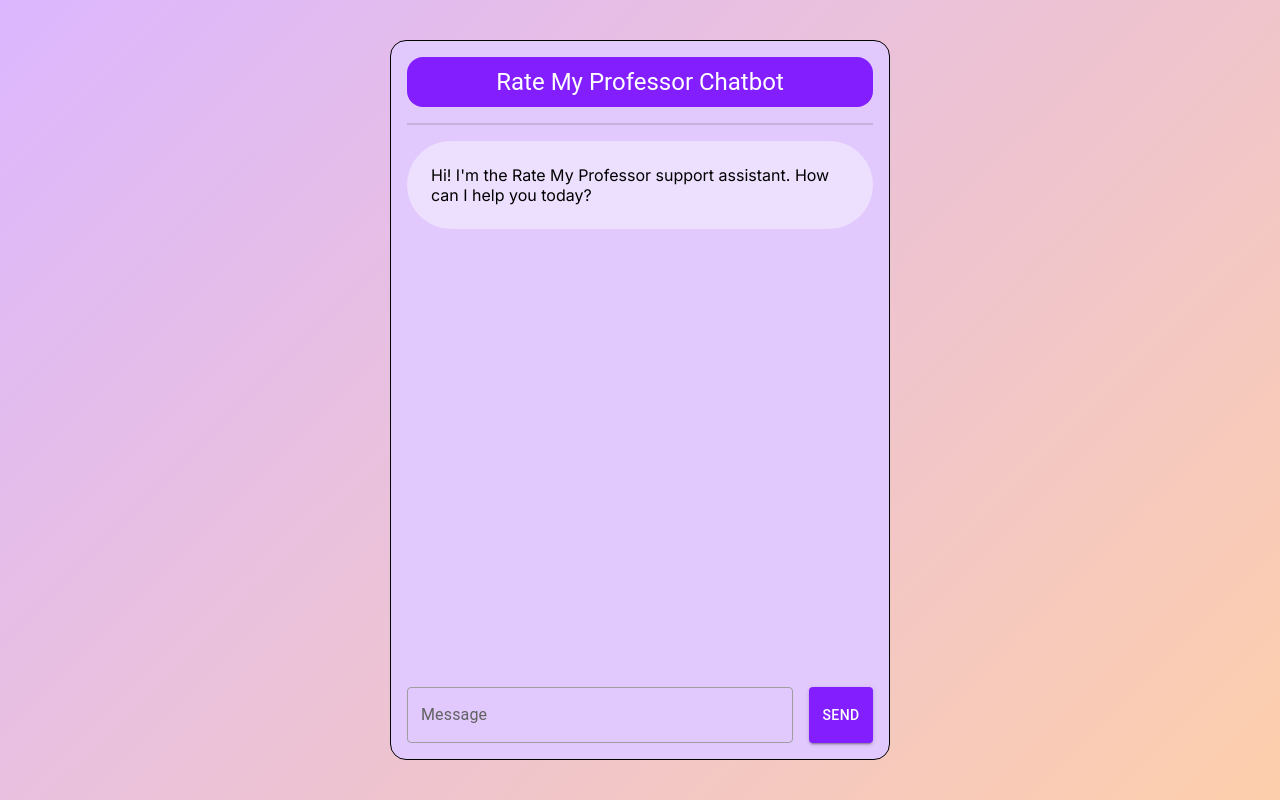
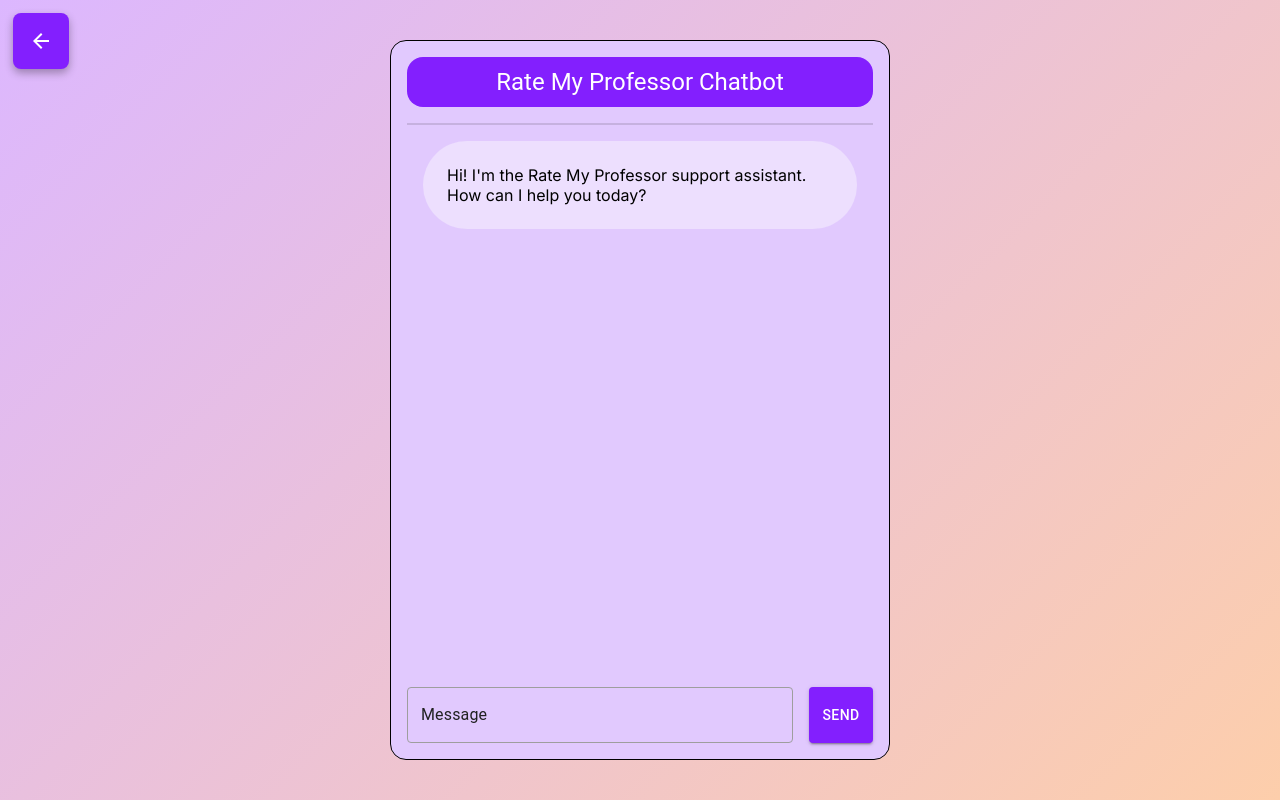
Before and after one commit to Shameed4/RateMyProfessorRAG, a Next.js app: page /chat in a window 1280 px wide. Built offline with nearby package versions, Linux system fonts and the light colour scheme.

Commit message:
ui tweaks and autoscroll behaviour added

```diff
--- a/app/api/chat/route.js
+++ b/app/api/chat/route.js
@@ -22,6 +22,7 @@ You are an advanced AI assistant for a "Rate My Professor" system. Your role is
      - **Top Review:** A brief excerpt from a highly-rated review that highlights the professor's strengths or unique aspects of their teaching.
 
 3. **Format of Response:**
+   - If the user ever asks about your capabilities, briefly explain to them what you are capable and dont respond with any information regarding professors.
    - Ensure that each professor’s information is clearly organized.
    - Do not invent or fabricate information.
    - Where their is \n, it means to start the next part on a new line.
--- a/app/chat/page.tsx
+++ b/app/chat/page.tsx
@@ -1,7 +1,10 @@
 'use client'
 import { Box, Button, Stack, TextField, Typography, Divider } from '@mui/material'
-import { useState } from 'react'
+import { useState, useRef, useEffect } from 'react'
 import "/app/globals.css"
+import ArrowBackIcon from '@mui/icons-material/ArrowBack';
+import { useRouter } from "next/navigation"
+import { Router } from 'next/router';
 export default function Home() {
   // We'll add more code here in the following steps
   const [messages, setMessages] = useState([
@@ -11,6 +14,14 @@ export default function Home() {
     },
   ])
   const [message, setMessage] = useState('')
+  const router = useRouter()
+  const stackRef = useRef(null);
+
+  useEffect(() => {
+    if (stackRef.current) {
+      stackRef.current.scrollTop = stackRef.current.scrollHeight;
+    }
+  }, [messages]);
 
   const sendMessage = async () => {
     setMessage('')
@@ -19,6 +30,8 @@ export default function Home() {
       { role: 'user', content: message },
       { role: 'assistant', content: '' },
     ])
+
+
 
     const response = fetch('/api/chat', {
       method: 'POST',
@@ -47,6 +60,7 @@ export default function Home() {
         return reader.read().then(processText)
       })
     })
+
   }
 
   return (
@@ -77,7 +91,7 @@ export default function Home() {
 
       >
         <Box width="100%" height="50px" sx={{ backgroundColor: "#831FFE" }}
-          borderRadius={4} display="flex" justifyContent="center" alignItems="center"
+          borderRadius={4} display="flex" justifyContent="center" alignItems="center" padding={1}
         >
           <Typography variant="h5" color="white">Rate My Professor Chatbot</Typography>
 
@@ -86,9 +100,11 @@ export default function Home() {
         <Stack
           direction={'column'}
           spacing={2}
+
           flexGrow={1}
-          overflow="auto"
+          overflow="auto" //this ******make it autoscroll
           maxHeight="100%"
+          ref={stackRef}
         >
           {messages.map((message, index) => (
             <Box
@@ -99,15 +115,20 @@ export default function Home() {
               }
             >
               <Box
+
                 bgcolor={
                   message.role === 'assistant'
                     ? '#EDDFFE'
-                    : '#831FFE'
+                    : '#AB67FF'
                 }
                 color="black"
                 borderRadius={16}
-                p={3}
+                p={2}
+                mx={2}
+
                 sx={{ whiteSpace: 'pre-wrap' }}
+                padding={3}
+
               >
                 {message.content}
               </Box>
@@ -119,6 +140,12 @@ export default function Home() {
             label="Message"
             fullWidth
             value={message}
+            onKeyDown={(e) => {
+              if (e.key == 'Enter') {
+                e.preventDefault()
+                sendMessage()
+              }
+            }}
             onChange={(e) => setMessage(e.target.value)}
             sx={{
 
@@ -134,10 +161,10 @@ export default function Home() {
                 },
               },
               '& .MuiInputLabel-root': {
-                color: 'grey.700', // Label color when not focused
+                color: 'grey.900', // Label color when not focused
               },
               '& .MuiInputLabel-root.Mui-focused': {
-                color: 'grey.600', // Label color when focused
+                color: 'grey.700', // Label color when focused
               },
 
             }}
@@ -152,6 +179,30 @@ export default function Home() {
           </Button>
         </Stack>
       </Stack>
+
+      <Box
+        onClick={() => {
+          router.push("/")
+        }}
+        sx={{
+          position: 'fixed',
+          top: "1vw",
+          left: "1vw",
+          backgroundColor: '#831FFE',
+          color: 'white',
+          padding: 2,
+          borderRadius: 2,
+          boxShadow: '0 4px 8px rgba(0, 0, 0, 0.3)',
+          display: 'flex',
+          alignItems: 'center',
+          justifyContent: 'center',
+          '&:hover': {
+            backgroundColor: "#6302DB", // Background color on hover
+          },
+        }}>
+        <ArrowBackIcon />
+      </Box>
+
     </Box>
   )
 }
--- a/package.json
+++ b/package.json
@@ -13,6 +13,7 @@
     "@babel/preset-react": "^7.24.7",
     "@emotion/react": "^11.13.3",
     "@emotion/styled": "^11.13.0",
+    "@mui/icons-material": "^5.16.7",
     "@mui/material": "^5.16.7",
     "@pinecone-database/pinecone": "^3.0.1",
     "axios": "^1.7.5",
```
Also changed, not shown: 1 other file (tests, documents, lock files or other folders).
